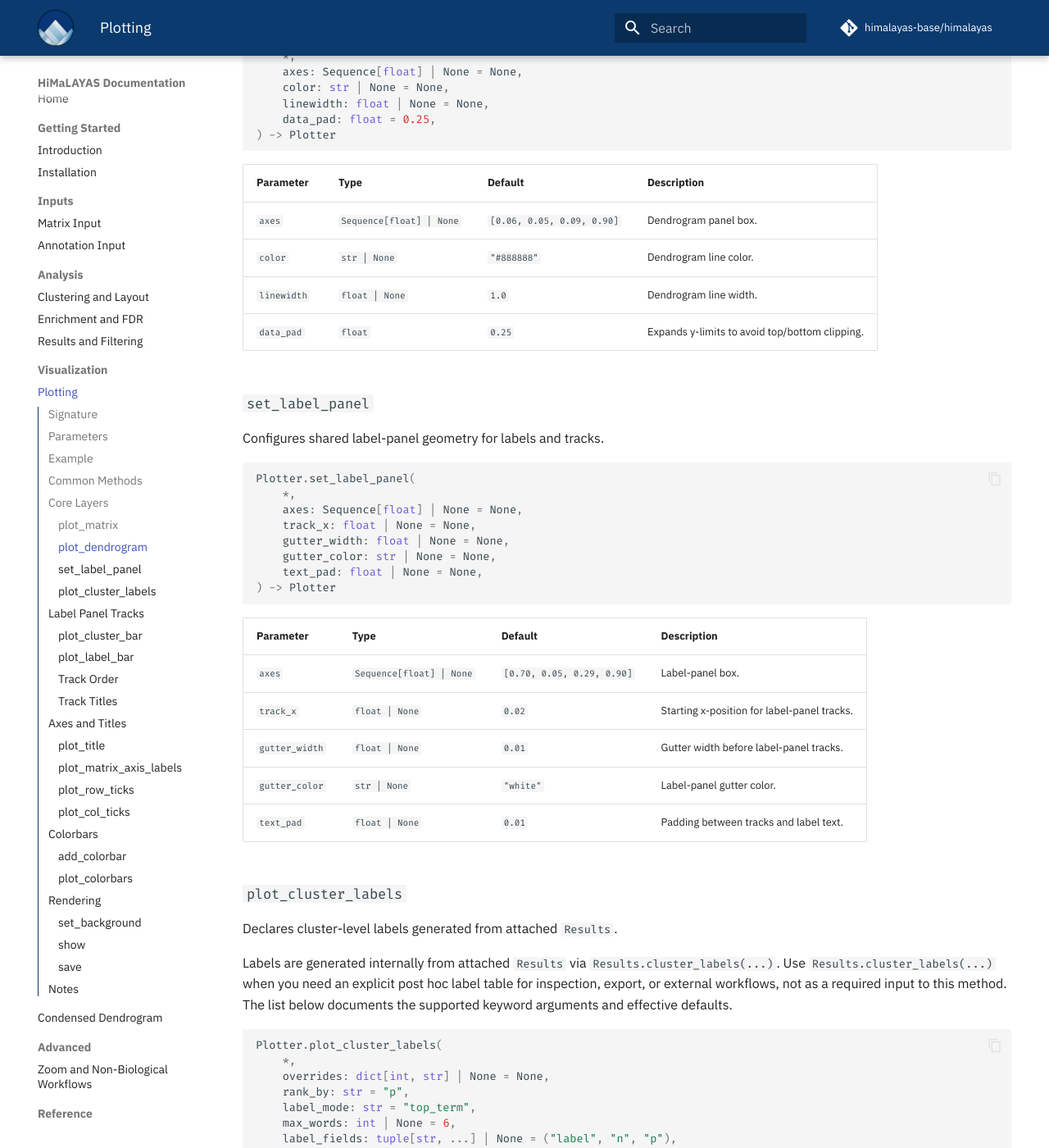
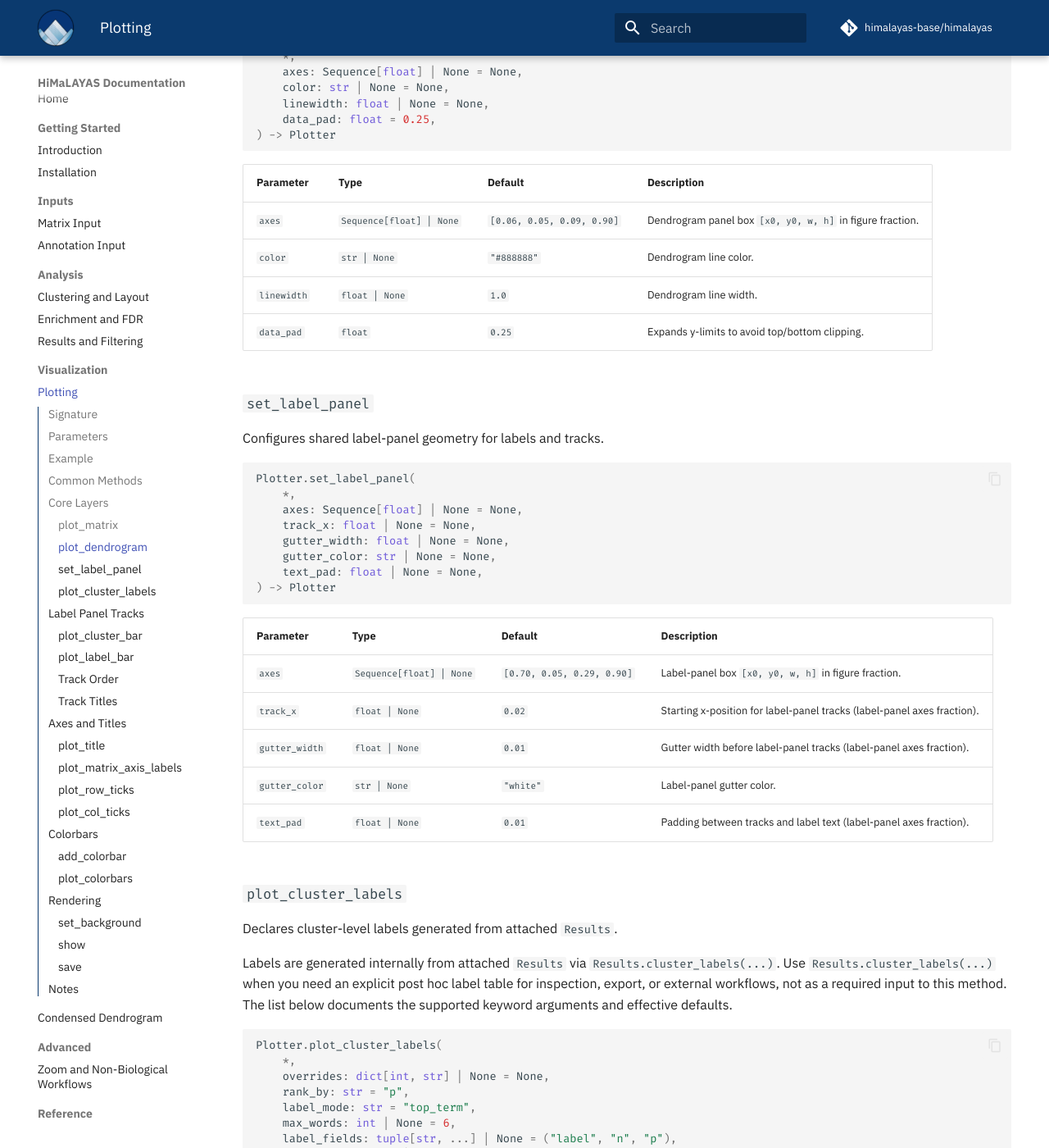
Before and after one commit to himalayas-base/himalayas-docs, an MkDocs documentation site: the page built from docs/7_plotting.md, in a window 1280 px wide and 1400 px high, scrolled down 3839 px. Shown: the whole window at 82% size. Built offline with MkDocs 1.6.1 and Material for MkDocs 9.7.7, drawn with Linux system fonts in a browser that asks for light colours; comment, search, counter and statistics services are not loaded; some of the changed text lies outside the part shown.

Commit message:
update figure mapping params as points or fractions

```diff
--- a/docs/7_plotting.md
+++ b/docs/7_plotting.md
@@ -142,7 +142,7 @@
 
 | Parameter | Type | Default | Description |
 | --- | --- | --- | --- |
-| `axes` | `Sequence[float] | None` | `[0.06, 0.05, 0.09, 0.90]` | Dendrogram panel box. |
+| `axes` | `Sequence[float] | None` | `[0.06, 0.05, 0.09, 0.90]` | Dendrogram panel box `[x0, y0, w, h]` in figure fraction. |
 | `color` | `str | None` | `"#888888"` | Dendrogram line color. |
 | `linewidth` | `float | None` | `1.0` | Dendrogram line width. |
 | `data_pad` | `float` | `0.25` | Expands y-limits to avoid top/bottom clipping. |
@@ -164,11 +164,11 @@
 
 | Parameter | Type | Default | Description |
 | --- | --- | --- | --- |
-| `axes` | `Sequence[float] | None` | `[0.70, 0.05, 0.29, 0.90]` | Label-panel box. |
-| `track_x` | `float | None` | `0.02` | Starting x-position for label-panel tracks. |
-| `gutter_width` | `float | None` | `0.01` | Gutter width before label-panel tracks. |
+| `axes` | `Sequence[float] | None` | `[0.70, 0.05, 0.29, 0.90]` | Label-panel box `[x0, y0, w, h]` in figure fraction. |
+| `track_x` | `float | None` | `0.02` | Starting x-position for label-panel tracks (label-panel axes fraction). |
+| `gutter_width` | `float | None` | `0.01` | Gutter width before label-panel tracks (label-panel axes fraction). |
 | `gutter_color` | `str | None` | `"white"` | Label-panel gutter color. |
-| `text_pad` | `float | None` | `0.01` | Padding between tracks and label text. |
+| `text_pad` | `float | None` | `0.01` | Padding between tracks and label text (label-panel axes fraction). |
 
 ### `plot_cluster_labels`
 
@@ -297,9 +297,9 @@
 | Parameter | Type | Default | Description |
 | --- | --- | --- | --- |
 | `name` | `str` | required | Track name used for ordering. |
-| `width` | `float | None` | `0.015` | Track width. |
-| `left_pad` | `float` | `0.0` | Left padding in the label panel. |
-| `right_pad` | `float` | `0.0` | Right padding in the label panel. |
+| `width` | `float | None` | `0.015` | Track width (label-panel axes fraction). |
+| `left_pad` | `float` | `0.0` | Left padding in the label panel (label-panel axes fraction). |
+| `right_pad` | `float` | `0.0` | Right padding in the label panel (label-panel axes fraction). |
 | `cmap` | `str | Colormap` | `"YlOrBr"` | Colormap name or instance. |
 | `norm` | `Normalize | None` | `None` | Normalization for `-log10(score)`. |
 | `alpha` | `float` | `0.9` | Bar alpha. |
@@ -362,9 +362,9 @@
 | `vmin` | `float | None` | `None` | Minimum for continuous mode normalization. |
 | `vmax` | `float | None` | `None` | Maximum for continuous mode normalization. |
 | `missing_color` | `str | None` | `"#eeeeee"` | Missing-value color. |
-| `left_pad` | `float` | `0.0` | Left padding in the label panel. |
-| `width` | `float | None` | `0.012` | Track width. |
-| `right_pad` | `float` | `0.0` | Right padding in the label panel. |
+| `left_pad` | `float` | `0.0` | Left padding in the label panel (label-panel axes fraction). |
+| `width` | `float | None` | `0.012` | Track width (label-panel axes fraction). |
+| `right_pad` | `float` | `0.0` | Right padding in the label panel (label-panel axes fraction). |
 | `name` | `str` | `"label_bar"` | Track name used for ordering. |
 | `title` | `str | None` | `None` | Optional track title. |
 | `enabled` | `bool` | `True` | Register the track. |
@@ -426,7 +426,7 @@
 | --- | --- | --- | --- |
 | `title` | `str` | required | Title text. |
 | `fontsize` | `float | None` | `14` | Title font size. |
-| `pad` | `float | None` | `15` | Padding above the plot. |
+| `pad` | `float | None` | `15` | Padding above the plot (points). |
 | `color` | `str | None` | `"black"` | Title color. |
 
 ### `plot_matrix_axis_labels`
@@ -454,8 +454,8 @@
 | `ylabel` | `str` | `""` | Y-axis label text. |
 | `fontsize` | `float` | `12` | Axis label font size. |
 | `fontweight` | `str` | `"normal"` | Axis label font weight. |
-| `xlabel_pad` | `float` | `8` | Padding for the x-axis label. |
-| `ylabel_pad` | `float | None` | `0.015` | Padding between matrix and y-axis label. |
+| `xlabel_pad` | `float` | `8` | Padding for the x-axis label (points). |
+| `ylabel_pad` | `float | None` | `0.015` | Offset between matrix and y-axis label axes (figure fraction). |
 | `font` | `str | None` | `None` | Font family for axis labels. |
 | `color` | `str | None` | `"black"` | Axis label color. |
 | `alpha` | `float` | `1.0` | Axis label alpha. |
@@ -560,10 +560,10 @@
 | --- | --- | --- | --- |
 | `nrows` | `int | None` | `auto` | Grid rows. |
 | `ncols` | `int | None` | `auto` | Grid columns. |
-| `height` | `float` | `0.05` | Total colorbar strip height. |
-| `hpad` | `float` | `0.01` | Horizontal spacing between colorbars. |
-| `vpad` | `float` | `0.01` | Vertical spacing between colorbars. |
-| `gap` | `float` | `0.02` | Gap between matrix and strip. |
+| `height` | `float` | `0.05` | Total colorbar strip height (figure fraction). |
+| `hpad` | `float` | `0.01` | Horizontal spacing between colorbars (figure fraction). |
+| `vpad` | `float` | `0.01` | Vertical spacing between colorbars (figure fraction). |
+| `gap` | `float` | `0.02` | Gap between matrix and strip (figure fraction). |
 | `border_color` | `str | None` | `"black"` | Border color. |
 | `border_width` | `float` | `0.8` | Border line width. |
 | `border_alpha` | `float` | `1.0` | Border alpha. |
@@ -571,7 +571,7 @@
 | `font` | `str | None` | `None` | Tick and label font family. |
 | `color` | `str | None` | `"black"` | Tick and label color. |
 | `label_position` | `str` | `"below"` | Label placement: `"below"` or `"above"`. |
-| `label_pad` | `float` | `2.0` | Padding between colorbar and label text. |
+| `label_pad` | `float` | `2.0` | Padding between colorbar and label text (points). |
 | `tick_decimals` | `int | None` | `None` | Maximum decimal places for colorbar ticks; trailing zeros are trimmed. |
 
 ## Rendering
@@ -609,3 +609,4 @@
 ## Notes
 
 - `Plotter` expects `Results` with layout from `Analysis.finalize()`.
+- Unit convention: text spacing uses points (`plot_title(pad=...)`, `plot_bar_labels(pad=...)`, `plot_matrix_axis_labels(xlabel_pad=...)`, `plot_colorbars(label_pad=...)`); layout geometry uses fractions (`height`, `gap`, `hpad`, `vpad`, `left_pad`, `right_pad`, `width`, `axes`, `track_x`, `gutter_width`, `text_pad`). `ylabel_pad` is also a geometry fraction (panel offset).
```
